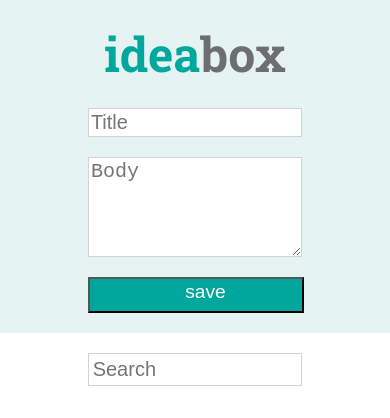
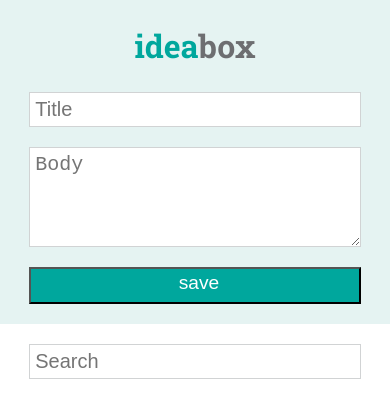
Before and after one commit to rrgayhart/intro-sass-ideabox, a plain HTML site: page index.html in a window 390 px wide. Drawn offline with Linux system fonts and the light colour scheme.

Commit message:
Project complete.

```diff
--- a/styles.css
+++ b/styles.css
@@ -19,8 +19,8 @@ h1 {
 }
 
 h1,
-.idea-title,
-.current-quality {
+.current-quality,
+.idea-title {
   color: #6D6E71;
 }
 
@@ -29,9 +29,9 @@ h1,
 }
 
 .text-input {
+  border: 1px solid #D1D3D4;
   font-size: 20px;
-  padding: 1%;
-  border: 1px solid #D1D3D4;
+  padding: 5px;
 }
 
 .body-input,
@@ -44,39 +44,42 @@ h1,
 }
 
 .image {
+  border: none;
   height: 30px;
-  margin-bottom: 6%;
+  margin-bottom: 20px;
   width: 30px;
-  border: none;
 }
 
+.input-area,
 .input-container,
-.input-area,
 .new-idea-area,
 .quality-container {
   display: flex;
 }
 
+.input-area,
 .input-container,
-.input-area,
 .new-idea-area {
   flex-direction: column;
 }
 
+.input-container,
+.new-idea-area {
+  align-items: center;
+}
+
 .input-container {
-  align-items: center;
   background: #E5F3F2;
 }
 
+.idea-list,
 .input-area,
-.search-input,
-.idea-list {
+.search-input {
   width: 55%;
 }
 
 .save-button {
   font-size: 1.2em;
-  margin: 20px 0;
   padding: 1% 54.5% 4.5% 44.5%;
 }
 
@@ -91,13 +94,10 @@ h1,
   background-color: #045E55;
 }
 
-.new-idea-area {
-  align-items: center;
-}
-
 .idea-card {
   border-bottom: 2px solid #D1D3D4;
   margin: 5px 0;
+  padding-top: 10px;
 }
 
 h2 {
@@ -105,10 +105,10 @@ h2 {
 }
 
 .delete-button {
+  background: url(images/delete.svg) no-repeat;
   float: right;
   margin-right: 5px;
   margin-top: -40px;
-  background: url(images/delete.svg) no-repeat;
 }
 
 .delete-button:hover {
@@ -131,7 +131,8 @@ h2 {
   background: url(images/downvote-hover.svg) no-repeat;
 }
 
-.idea-title {
+.idea-title,
+.save-button {
   margin: 20px 0;
 }
 
@@ -147,22 +148,22 @@ h2 {
 
 .current-quality {
   margin: 5px 0 0 30px;
-
 }
 
 @media screen and (max-width: 700px){
+
+  h1 {
+    font-size: 2em;
+  }
 
   .body-input {
     height: 100px;
   }
 
+  .idea-list,
   .input-area,
-  .search-input, {
-    width: 80%;
-  }
-
-  .idea-card {
-    max-width: 80%;
+  .search-input {
+    width: 85%;
   }
 
   .save-button {
```
